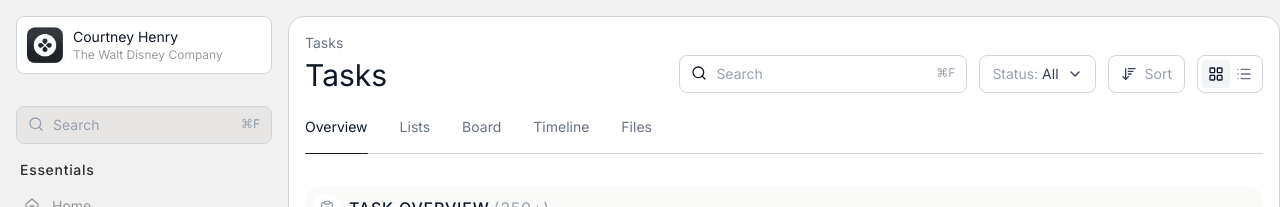
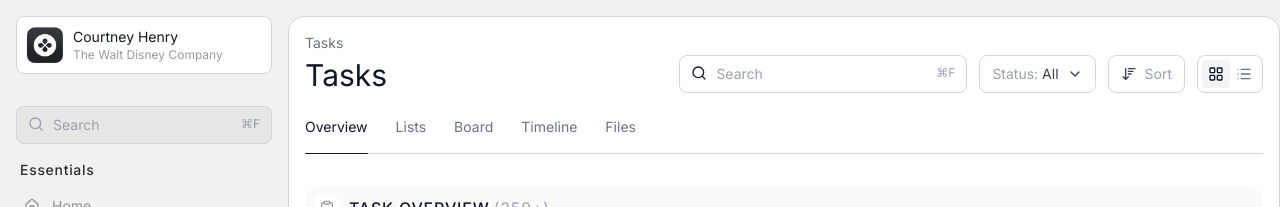
Before and after one commit to Bhaveshanjana/Taskflow-template, a React (Vite) app: page / in a window 1280 px wide. Shown: the top 207 px of the page. Built offline with nearby package versions, Linux system fonts and the light colour scheme.

Commit message:
feat: adjust spacing in navigation bar

```diff
--- a/src/App.tsx
+++ b/src/App.tsx
@@ -124,7 +124,7 @@ const App = () => {
                 </div>
               </div>
               <div className="border-b border-gray-300">
-                <nav className="flex gap-8">
+                <nav className="flex gap-7">
                   {['Overview', 'Lists', 'Board', 'Timeline', 'Files'].map((tab) => (
                     <button
                       key={tab}
```
